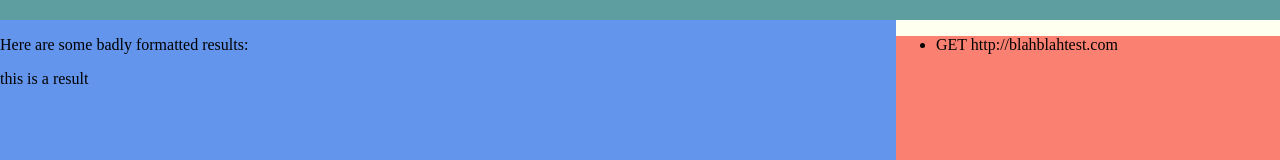
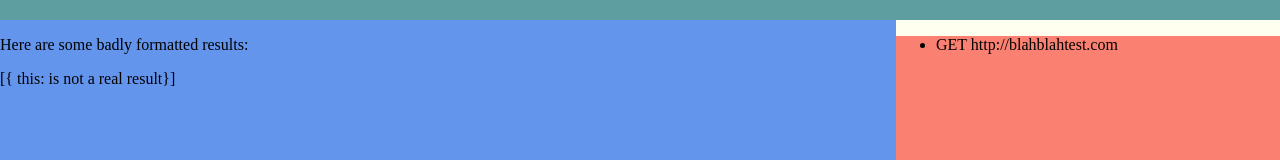
Before and after one commit to devon-wolf/RESTlr, a React app: page / in a window 1280 px wide. Shown: the part 220-380 px from the top of the page. Built offline with nearby package versions, Linux system fonts and the light colour scheme.

Commit message:
Move placeholder results value to state

```diff
--- a/src/containers/MainPage.jsx
+++ b/src/containers/MainPage.jsx
@@ -12,7 +12,8 @@ export default class MainPage extends Component {
 		history: [{
 			method: 'GET',
 			URL: 'http://blahblahtest.com'
-		}]
+		}],
+		results: '[{ this: is not a real result}]'
 	}
 
 	handleFormSubmit = async e => {
@@ -35,7 +36,7 @@ export default class MainPage extends Component {
 
 
 	render() {
-		const { address, radio, body, history } = this.state;
+		const { address, radio, body, history, results } = this.state;
 		return (
 			<div className={style.mainPage}>
 				<header>RESTLAB</header>
@@ -49,7 +50,7 @@ export default class MainPage extends Component {
 					bodyValue={body}
 				/>
 				<Results
-					results="this is a result"
+					results={results}
 				/>
 				<HistoryList
 					history={history}
```
